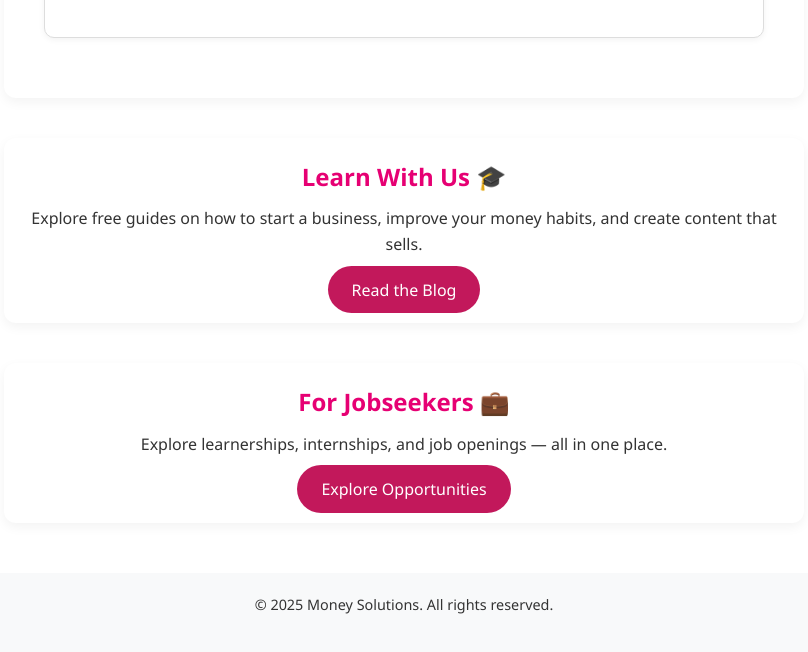
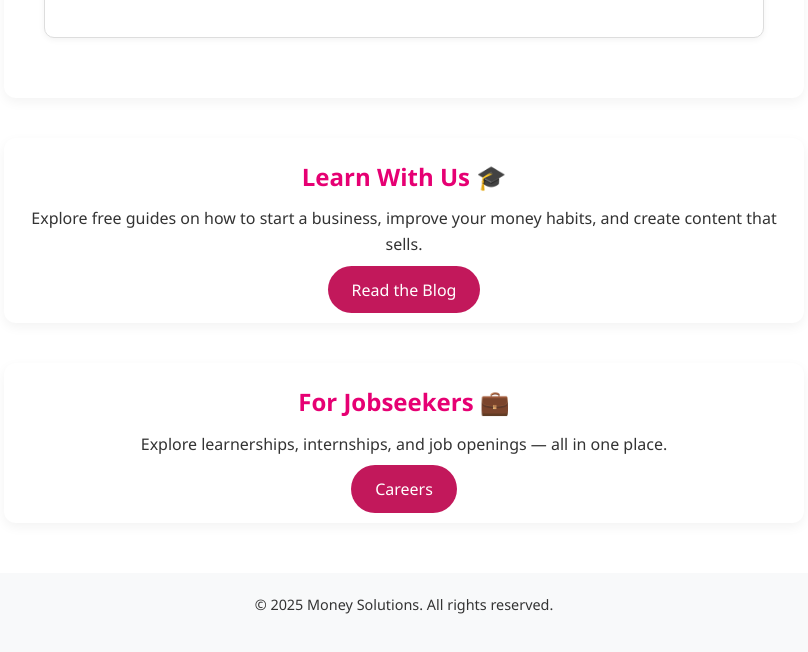
Before and after one commit to Phindi-studio/MoneySolutions--website-, a plain HTML site: page index.html in a window 1280 px wide. Shown: the part 1026-1678 px from the top of the page, without its empty margins (236-1044 px from the left). Drawn offline with Linux system fonts and the light colour scheme.

Commit message:
Update index.html

```diff
--- a/index.html
+++ b/index.html
@@ -68,7 +68,7 @@
   <section class="jobseekers-section">
     <h2>For Jobseekers 💼</h2>
     <p>Explore learnerships, internships, and job openings — all in one place.</p>
-    <a href="jobseekers.html" class="cta-btn">Explore Opportunities</a>
+    <a href="jobseekers.html" class="cta-btn">Careers</a>
   </section>
 
   <!-- Footer -->
```
